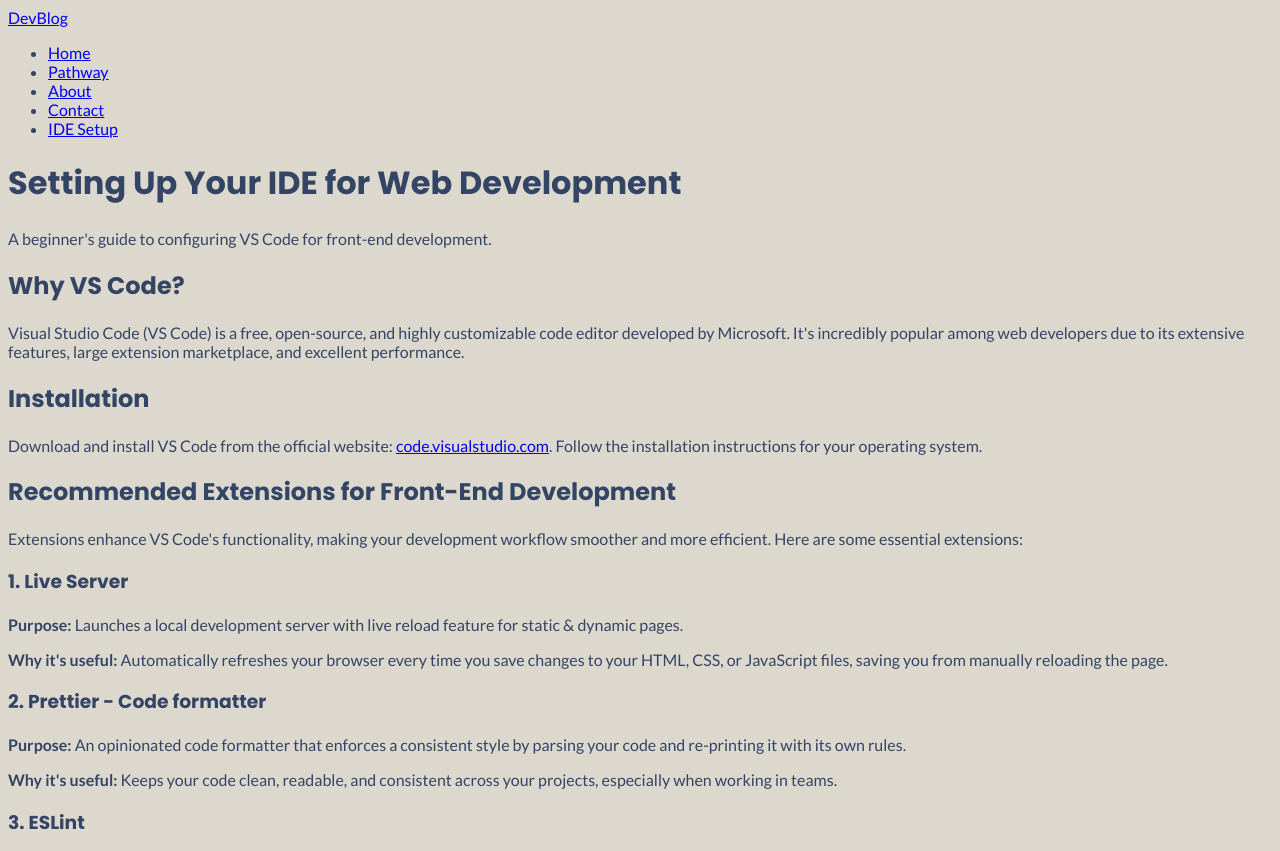
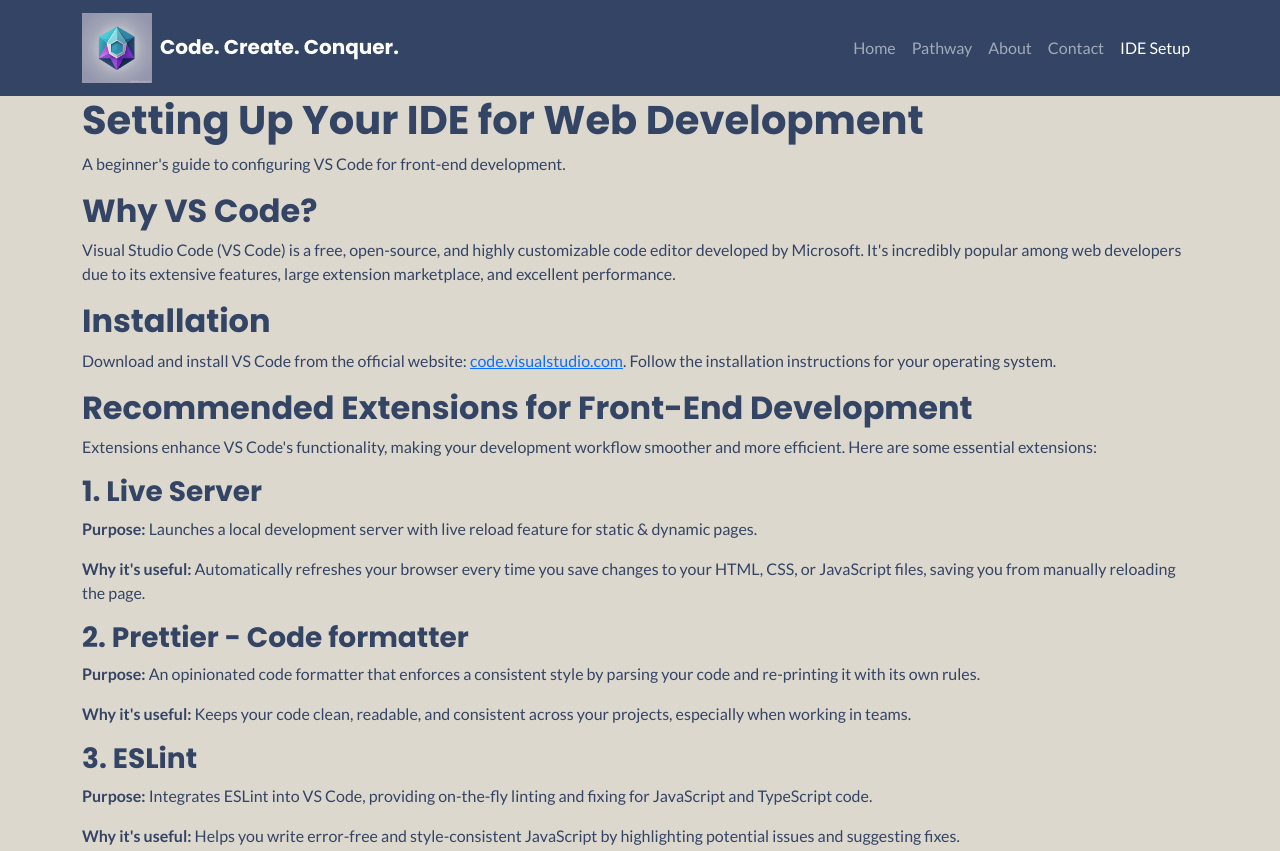
Before and after one commit to DanielTso/learn-web-dev, a plain HTML site: page ide-setup.html in a window 1280 px wide. Shown: the top 851 px of the page. Drawn offline with nearby package versions, Linux system fonts and the light colour scheme.

Commit message:
refactor: Unify ide-setup.html with homepage design

```diff
--- a/ide-setup.html
+++ b/ide-setup.html
@@ -4,19 +4,37 @@
     <meta charset="UTF-8">
     <meta name="viewport" content="width=device-width, initial-scale=1.0">
     <title>IDE Setup Guide</title>
+    <link href="https://cdn.jsdelivr.net/npm/bootstrap@5.3.7/dist/css/bootstrap.min.css" rel="stylesheet" integrity="sha384-LN+7fdVzj6u52u30Kp6M/trliBMCMKTyK833zpbD+pXdCLuTusPj697FH4R/5mcr" crossorigin="anonymous">
     <link rel="stylesheet" href="css/style.css">
 </head>
 <body>
-    <nav>
+
+    <!-- Navigation Bar -->
+    <nav class="navbar navbar-expand-lg navbar-dark bg-dark">
         <div class="container">
-            <a href="index.html" class="logo">DevBlog</a>
-            <ul>
-                <li><a href="index.html">Home</a></li>
-                <li><a href="pathway.html">Pathway</a></li>
-                <li><a href="about.html">About</a></li>
-                <li><a href="contact.html">Contact</a></li>
-                <li><a href="ide-setup.html">IDE Setup</a></li>
-            </ul>
+            <a class="navbar-brand" href="index.html"><img src="images/devblog_logo.jpg" alt="DevBlog Logo" style="height: 70px;"><span class="ms-2 d-none d-sm-inline">Code. Create. Conquer.</span></a>
+            <button class="navbar-toggler" type="button" data-bs-toggle="collapse" data-bs-target="#navbarNav" aria-controls="navbarNav" aria-expanded="false" aria-label="Toggle navigation">
+                <span class="navbar-toggler-icon"></span>
+            </button>
+            <div class="collapse navbar-collapse" id="navbarNav">
+                <ul class="navbar-nav ms-auto">
+                    <li class="nav-item">
+                        <a class="nav-link" href="index.html">Home</a>
+                    </li>
+                    <li class="nav-item">
+                        <a class="nav-link" href="pathway.html">Pathway</a>
+                    </li>
+                    <li class="nav-item">
+                        <a class="nav-link" href="about.html">About</a>
+                    </li>
+                    <li class="nav-item">
+                        <a class="nav-link" href="contact.html">Contact</a>
+                    </li>
+                    <li class="nav-item">
+                        <a class="nav-link active" aria-current="page" href="ide-setup.html">IDE Setup</a>
+                    </li>
+                </ul>
+            </div>
         </div>
     </nav>
 
@@ -82,10 +100,12 @@
 
     <footer>
         <div class="container">
-            <p>&copy; 2025 DevBlog. All rights reserved. This site is for educational purposes only.</p>
+            <p>&copy; 2025 DevJourney. All Rights Reserved.</p>
+            <p class="small">Disclaimer: This website is for educational purposes only and does not provide professional advice.</p>
         </div>
     </footer>
 
+    <script src="https://cdn.jsdelivr.net/npm/bootstrap@5.3.7/dist/js/bootstrap.bundle.min.js" integrity="sha384-ndDqU0Gzau9qJ1lfW4pNLlhNTkCfHzAVBReH9diLvGRem5+R9g2FzA8ZGN954O5Q" crossorigin="anonymous"></script>
     <script src="js/script.js"></script>
 </body>
 </html>
```
